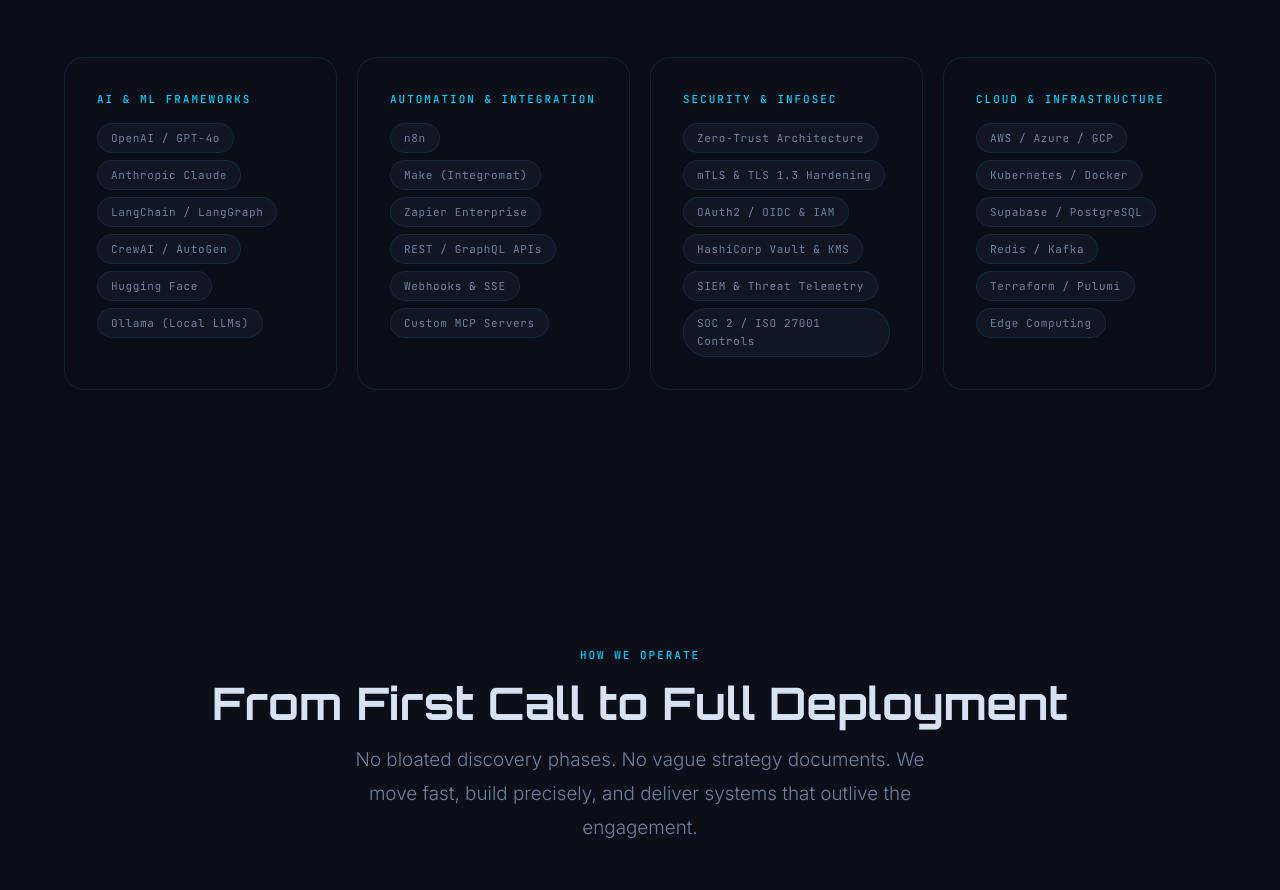
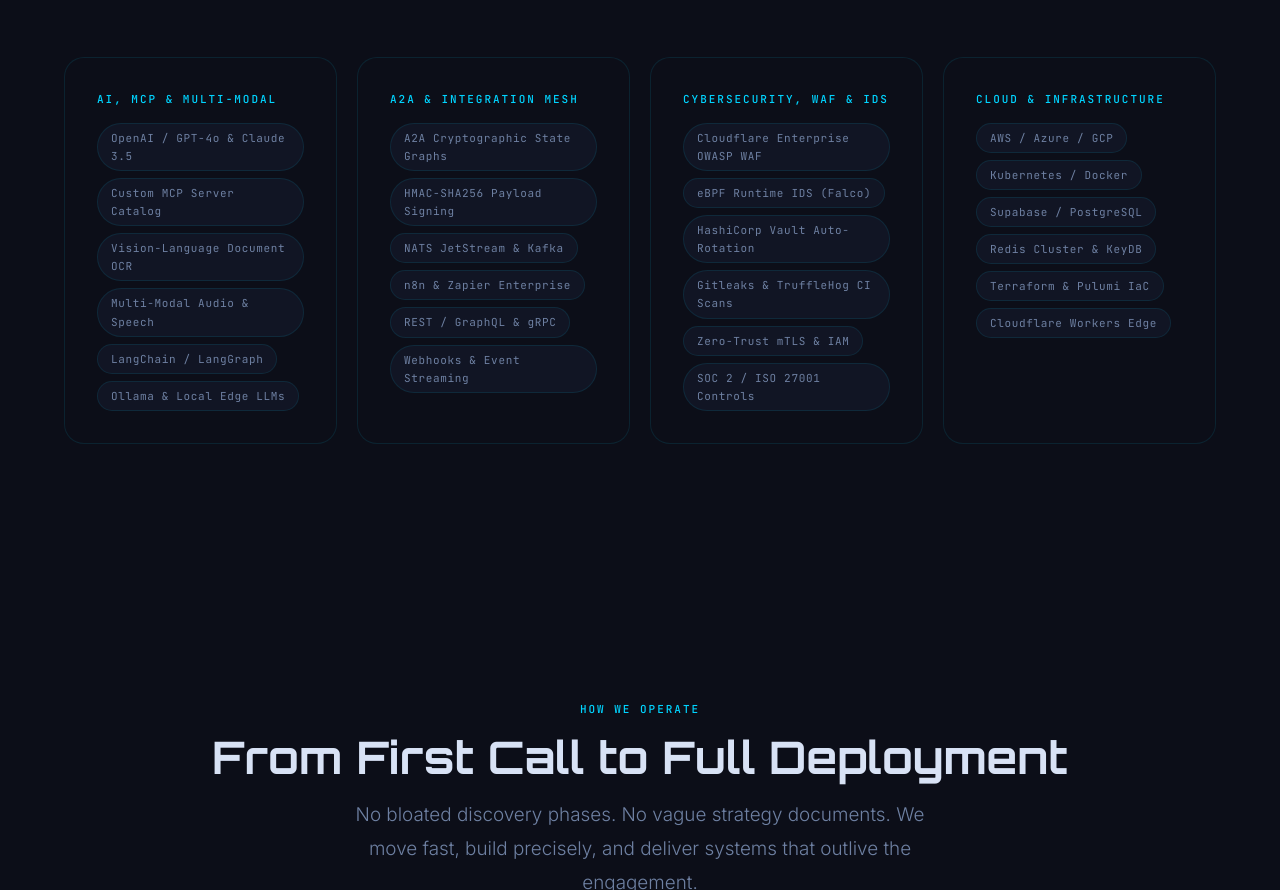
Before and after one commit to donny-devops/pipefish-labs, a plain HTML site: page index.html in a window 1280 px wide. Shown: the part 10796-11686 px from the top of the page. Drawn offline with Linux system fonts and the light colour scheme.

Commit message:
Implement Custom MCP Servers, Agent-to-Agent (A2A) Event Mesh, eBPF IDS, WAF, and Multi-Modal AI services

```diff
--- a/index.html
+++ b/index.html
@@ -1370,35 +1370,35 @@
     </div>
     <div class="tech-cols">
       <div class="card ai">
-        <div class="label" style="margin-bottom:14px">AI &amp; ML Frameworks</div>
+        <div class="label" style="margin-bottom:14px">AI, MCP &amp; Multi-Modal</div>
         <div class="badges" style="flex-direction:column;align-items:flex-start;gap:7px">
-          <span class="badge">OpenAI / GPT-4o</span>
-          <span class="badge">Anthropic Claude</span>
+          <span class="badge">OpenAI / GPT-4o &amp; Claude 3.5</span>
+          <span class="badge">Custom MCP Server Catalog</span>
+          <span class="badge">Vision-Language Document OCR</span>
+          <span class="badge">Multi-Modal Audio &amp; Speech</span>
           <span class="badge">LangChain / LangGraph</span>
-          <span class="badge">CrewAI / AutoGen</span>
-          <span class="badge">Hugging Face</span>
-          <span class="badge">Ollama (Local LLMs)</span>
+          <span class="badge">Ollama &amp; Local Edge LLMs</span>
         </div>
       </div>
       <div class="card ai" style="transition-delay:.05s">
-        <div class="label" style="margin-bottom:14px">Automation &amp; Integration</div>
+        <div class="label" style="margin-bottom:14px">A2A &amp; Integration Mesh</div>
         <div class="badges" style="flex-direction:column;align-items:flex-start;gap:7px">
-          <span class="badge">n8n</span>
-          <span class="badge">Make (Integromat)</span>
-          <span class="badge">Zapier Enterprise</span>
-          <span class="badge">REST / GraphQL APIs</span>
-          <span class="badge">Webhooks &amp; SSE</span>
-          <span class="badge">Custom MCP Servers</span>
+          <span class="badge">A2A Cryptographic State Graphs</span>
+          <span class="badge">HMAC-SHA256 Payload Signing</span>
+          <span class="badge">NATS JetStream &amp; Kafka</span>
+          <span class="badge">n8n &amp; Zapier Enterprise</span>
+          <span class="badge">REST / GraphQL &amp; gRPC</span>
+          <span class="badge">Webhooks &amp; Event Streaming</span>
         </div>
       </div>
       <div class="card ai" style="transition-delay:.10s">
-        <div class="label" style="margin-bottom:14px">Security &amp; InfoSec</div>
+        <div class="label" style="margin-bottom:14px">Cybersecurity, WAF &amp; IDS</div>
         <div class="badges" style="flex-direction:column;align-items:flex-start;gap:7px">
-          <span class="badge">Zero-Trust Architecture</span>
-          <span class="badge">mTLS &amp; TLS 1.3 Hardening</span>
-          <span class="badge">OAuth2 / OIDC &amp; IAM</span>
-          <span class="badge">HashiCorp Vault &amp; KMS</span>
-          <span class="badge">SIEM &amp; Threat Telemetry</span>
+          <span class="badge">Cloudflare Enterprise OWASP WAF</span>
+          <span class="badge">eBPF Runtime IDS (Falco)</span>
+          <span class="badge">HashiCorp Vault Auto-Rotation</span>
+          <span class="badge">Gitleaks &amp; TruffleHog CI Scans</span>
+          <span class="badge">Zero-Trust mTLS &amp; IAM</span>
           <span class="badge">SOC 2 / ISO 27001 Controls</span>
         </div>
       </div>
@@ -1408,9 +1408,9 @@
           <span class="badge">AWS / Azure / GCP</span>
           <span class="badge">Kubernetes / Docker</span>
           <span class="badge">Supabase / PostgreSQL</span>
-          <span class="badge">Redis / Kafka</span>
-          <span class="badge">Terraform / Pulumi</span>
-          <span class="badge">Edge Computing</span>
+          <span class="badge">Redis Cluster &amp; KeyDB</span>
+          <span class="badge">Terraform &amp; Pulumi IaC</span>
+          <span class="badge">Cloudflare Workers Edge</span>
         </div>
       </div>
     </div>
@@ -1774,7 +1774,7 @@
       if (prevRow) {
         prevRow.classList.remove('active');
         prevRow.classList.add('done');
-        prevStat.innerText = `State handoff complete ✓ (Structured payload passed to Node 0${step + 1})`;
+        prevStat.innerText = `State handoff complete ✓ [HMAC-SHA256 Signed · MCP Tool Verified → Node 0${step + 1}]`;
         prevBadge.innerText = 'PASSED';
       }
     }
```
Also changed, not shown: services-solutions/index.html (+26 -0 lines).
